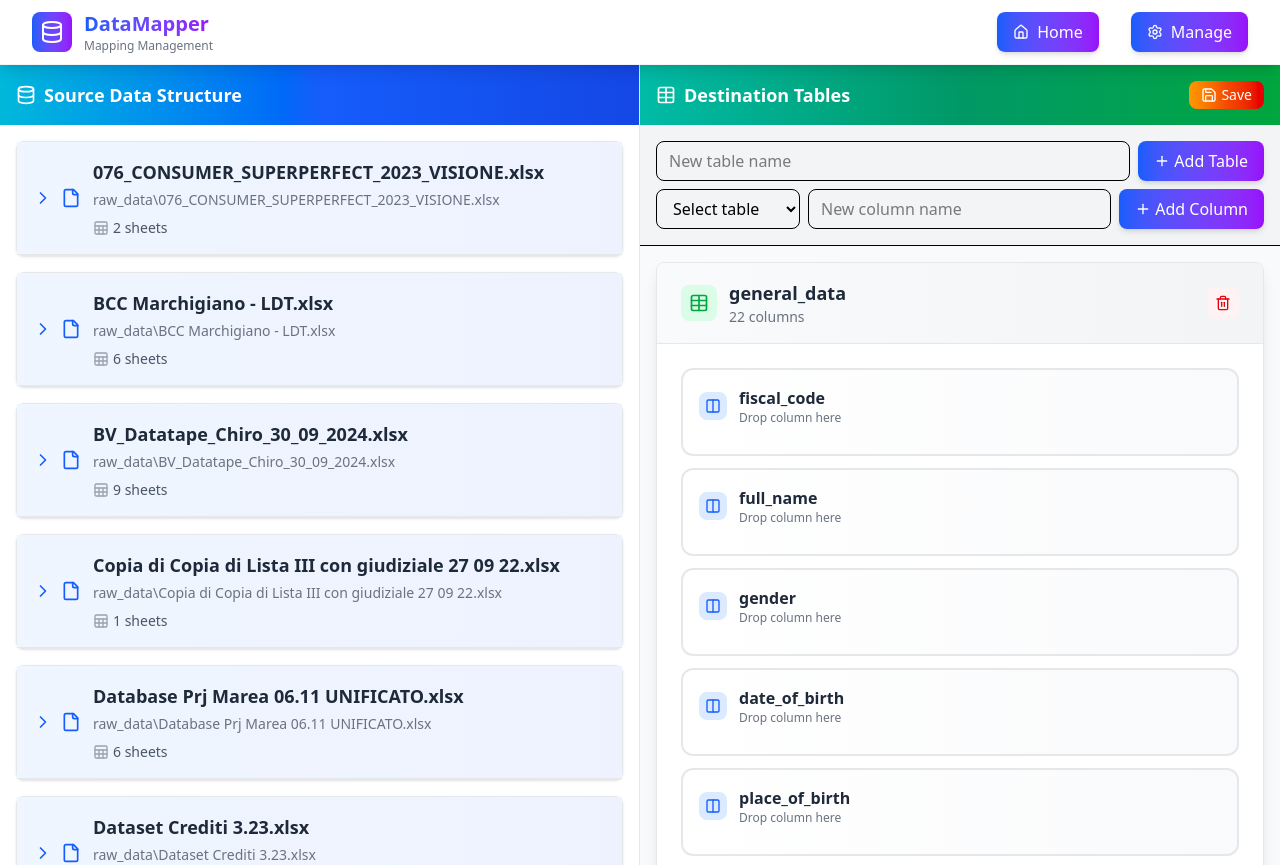
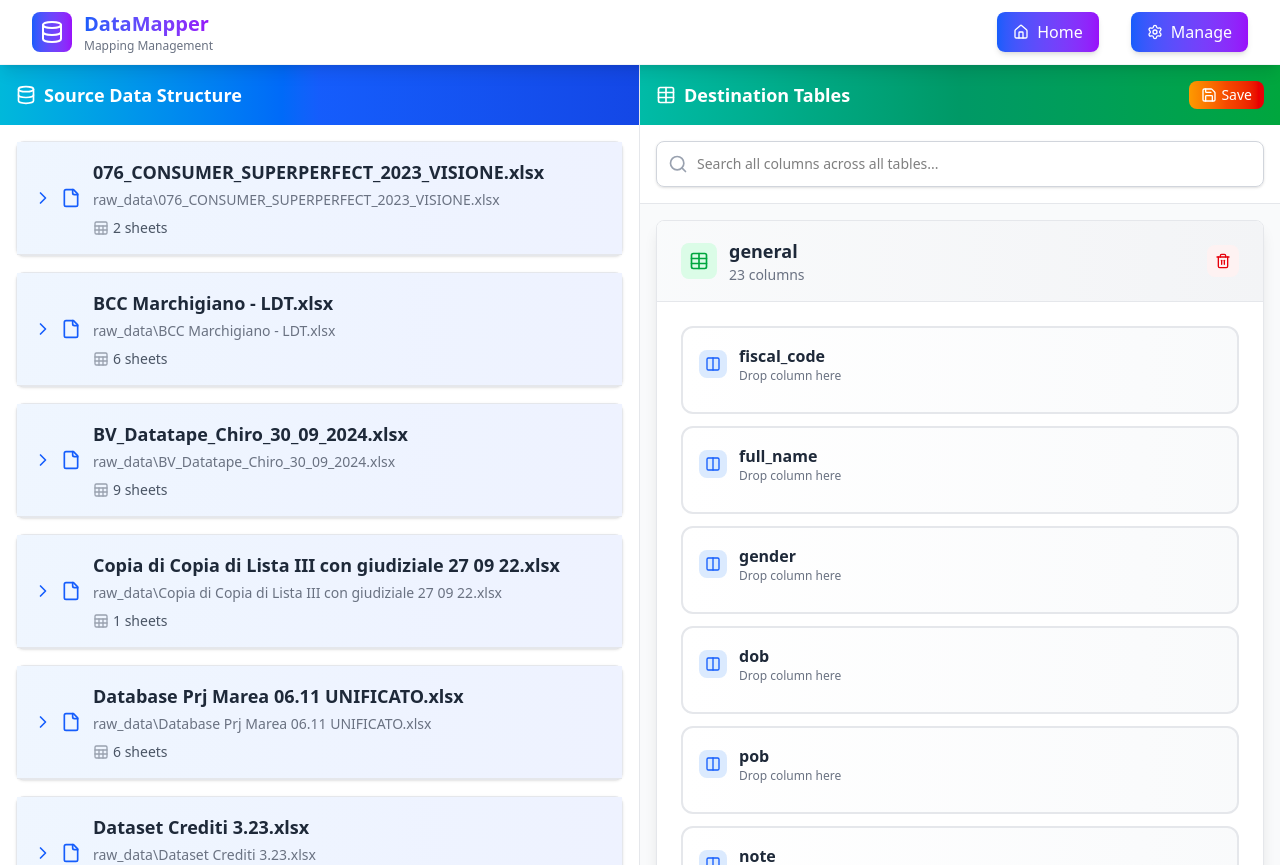
Before and after one commit to hiennm99/massive-source-mapping, a React (Vite) app: page / in a window 1280 px wide. Built offline with nearby package versions, Linux system fonts and the light colour scheme.

Commit message:
add search column

```diff
--- a/src/components/JsonMapperVisualizer.tsx
+++ b/src/components/JsonMapperVisualizer.tsx
@@ -1,6 +1,6 @@
 import React, {useState, useCallback} from 'react';
-import { ChevronRight, ChevronDown, Table, Database, Plus, Trash2, File, Sheet, Columns, Check, Loader2, Save } from 'lucide-react';
-import SchannedSchema from'../data/scanned_schema.json'
+import { ChevronRight, ChevronDown, Table, Database, Trash2, File, Sheet, Columns, Check, Loader2, Save, Search, X  } from 'lucide-react';
+import ScannedSchema from'../data/scanned_schema.json'
 import Navbar from "./Navbar.tsx";
 import { saveMappingExport } from "../services/mappingExportService2.tsx";
 
@@ -43,30 +43,64 @@ interface ColumnMapping {
 const JsonMapperVisualizer: React.FC = () => {
     // eslint-disable-next-line @typescript-eslint/ban-ts-comment
     // @ts-expect-error
-    const [jsonData] = useState<FileData[]>(SchannedSchema);
+    const [jsonData] = useState<FileData[]>(ScannedSchema);
 
     const [expandedNodes, setExpandedNodes] = useState<Set<string>>(new Set());
     const [destinationTables, setDestinationTables] = useState<DestinationTable[]>([
         {
             id: 'general_data_table',
-            name: 'general_data',
+            name: 'general',
             columns: [
-                'fiscal_code', 'full_name', 'gender', 'date_of_birth', 'place_of_birth', 'note',
+                'fiscal_code',
+                'full_name', 'gender', 'dob', 'pob', 'note',
+                'country', 'postcode', 'region', 'province', 'city', 'address', 'vat_number',
+                'phone_number', 'email', 'bank_abi', 'bank_cab', 'account_number',
+                'borrower_ndg', 'gbv', 'dbt_date', 'originator', 'credit_type'
+            ]
+        },
+        {
+            id: 'guarantee_data_table',
+            name: 'guarantee',
+            columns: [
+                'guarantee_fiscal_code',
+                'full_name', 'gender', 'dob', 'pob', 'note',
                 'country', 'postcode', 'region', 'province', 'city', 'address',
-                'phone_number', 'email', 'bank_abi', 'bank_cab', 'account_number',
-                'joint_fc', 'guarantor_fc', 'erede_fc', 'other_fc', 'possible_guarantor_fc'
+                'phone_number', 'email', 'bank_abi', 'bank_cab', 'account_number', 'vat_number',
+                'main_borrower_ndg', 'guarantee_ndg', 'guarantee_type', 'guarantee limit'
+            ]
+        },
+        {
+            id: 'join_borrower_table',
+            name: 'join_borrower',
+            columns: [
+                'join_borrower_fiscal_code',
+                'full_name', 'gender', 'dob', 'pob', 'note',
+                'country', 'postcode', 'region', 'province', 'city', 'address',
+                'phone_number', 'email', 'bank_abi', 'bank_cab', 'account_number', 'vat_number',
+                'main_borrower_ndg', 'join_borrower_ndg'
+            ]
+        },
+        {
+            id: 'asset_table',
+            name: 'asset',
+            columns: [
+                'asset_id', 'ndg', 'type', 'last_evaluation_amount', 'last_evaluation_date',
+                'country', 'postcode', 'region', 'province', 'city', 'address',
+                'sheet', 'particle', 'sub', 'category', 'square_meter', 'vain'
             ]
         }
     ]);
     const [mappings, setMappings] = useState<ColumnMapping[]>([]);
     const [draggedItem, setDraggedItem] = useState<SourceColumn | null>(null);
-    const [newTableName, setNewTableName] = useState<string>('');
-    const [newColumnName, setNewColumnName] = useState<string>('');
-    const [selectedTableId, setSelectedTableId] = useState<string>('');
+    // const [newTableName, setNewTableName] = useState<string>('');
+    // const [newColumnName, setNewColumnName] = useState<string>('');
+    // const [selectedTableId, ] = useState<string>('');
 
     // Export states
     const [isExporting, setIsExporting] = useState(false);
     const [exportMessage, setExportMessage] = useState<string>('');
+    // Global filter for all tables
+    const [globalFilter, setGlobalFilter] = useState<string>('');
 
     // Helper function to check if a column is mapped
     const isColumnMapped = useCallback((fileName: string, sheetName: string, columnName: string): boolean => {
@@ -85,6 +119,19 @@ const JsonMapperVisualizer: React.FC = () => {
             mapping.source.value === columnName
         ).length;
     }, [mappings]);
+
+    // Filter columns based on global search term
+
+    const getFilteredColumns = useCallback((table: DestinationTable): string[] => {
+        if (!globalFilter.trim()) {
+            return table.columns;
+        }
+
+        return table.columns.filter(column =>
+            column.toLowerCase().includes(globalFilter.toLowerCase())
+        );
+
+    }, [globalFilter]);
 
     const toggleNode = useCallback((path: string): void => {
         setExpandedNodes(prev => {
@@ -132,30 +179,30 @@ const JsonMapperVisualizer: React.FC = () => {
         setMappings(prev => prev.filter(m => m.id !== mappingId));
     }, []);
 
-    const addTable = useCallback((): void => {
-        if (newTableName.trim()) {
-            const newTable: DestinationTable = {
-                id: Date.now().toString(),
-                name: newTableName.trim(),
-                columns: []
-            };
-            setDestinationTables(prev => [...prev, newTable]);
-            setNewTableName('');
-        }
-    }, [newTableName]);
-
-    const addColumn = useCallback((): void => {
-        if (newColumnName.trim() && selectedTableId) {
-            setDestinationTables(prev =>
-                prev.map(table =>
-                    table.id === selectedTableId
-                        ? { ...table, columns: [...table.columns, newColumnName.trim()] }
-                        : table
-                )
-            );
-            setNewColumnName('');
-        }
-    }, [newColumnName, selectedTableId]);
+    // const addTable = useCallback((): void => {
+    //     if (newTableName.trim()) {
+    //         const newTable: DestinationTable = {
+    //             id: Date.now().toString(),
+    //             name: newTableName.trim(),
+    //             columns: []
+    //         };
+    //         setDestinationTables(prev => [...prev, newTable]);
+    //         setNewTableName('');
+    //     }
+    // }, [newTableName]);
+    //
+    // const addColumn = useCallback((): void => {
+    //     if (newColumnName.trim() && selectedTableId) {
+    //         setDestinationTables(prev =>
+    //             prev.map(table =>
+    //                 table.id === selectedTableId
+    //                     ? { ...table, columns: [...table.columns, newColumnName.trim()] }
+    //                     : table
+    //             )
+    //         );
+    //         setNewColumnName('');
+    //     }
+    // }, [newColumnName, selectedTableId]);
 
     const removeTable = useCallback((tableId: string): void => {
         const tableToRemove = destinationTables.find(table => table.id === tableId);
@@ -199,7 +246,6 @@ const JsonMapperVisualizer: React.FC = () => {
             const timestamp = new Date().toLocaleString('vi-VN');
             const exportName = `Mapping Export - ${timestamp}`;
 
-            // Chuẩn bị data cho Backend
             const mappingData = {
                 name: exportName,
                 mappings: mappings,
@@ -470,7 +516,7 @@ const JsonMapperVisualizer: React.FC = () => {
                         <button
                             onClick={exportMappings}
                             disabled={isExporting}
-                            className="bg-gradient-to-r from-amber-500 via-orange-600 to-red-600 text-white hover:from-amber-600 hover:via-orange-700 hover:to-red-700 hover:bg-white/30 disabled:opacity-50 disabled:cursor-not-allowed px-3 py-1 rounded text-sm flex items-center transition-colors rounded-lg"
+                            className="bg-gradient-to-r from-amber-500 via-orange-600 to-red-600 text-white hover:from-amber-600 hover:via-orange-700 hover:to-red-700 hover:bg-white/30 disabled:opacity-50 disabled:cursor-not-allowed px-3 py-1 text-sm flex items-center transition-colors rounded-lg"
                         >
                             {isExporting ? (
                                 <Loader2 className="w-4 h-4 mr-1 animate-spin" />
@@ -481,54 +527,91 @@ const JsonMapperVisualizer: React.FC = () => {
                         </button>
                     </div>
 
-                    {/* Add Table Form */}
-                    <div className="bg-gray-100 p-4 border-b">
-                        <div className="flex gap-2 mb-2">
+                    {/* Global Search Filter */}
+                    <div className="bg-white border-b border-gray-200 p-4">
+                        <div className="relative">
+                            <div className="absolute inset-y-0 left-0 pl-3 flex items-center pointer-events-none">
+                                <Search className="h-5 w-5 text-gray-400" />
+                            </div>
                             <input
                                 type="text"
-                                placeholder="New table name"
-                                value={newTableName}
-                                onChange={(e) => setNewTableName(e.target.value)}
-                                className="flex-1 px-3 py-1 border rounded-lg focus:outline-none focus:ring-2 focus:ring-blue-500"
+                                placeholder="Search all columns across all tables..."
+                                value={globalFilter}
+                                onChange={(e) => setGlobalFilter(e.target.value)}
+                                className="block w-full pl-10 pr-10 py-3 border border-gray-300 rounded-lg focus:ring-2 focus:ring-blue-500 focus:border-blue-500 text-sm shadow-sm"
                             />
+                            {globalFilter && (
                                 <button
-                                onClick={addTable}
-                                className="flex items-center space-x-2 bg-gradient-to-r from-blue-600 to-purple-600 text-white px-4 py-2 rounded-lg shadow-md hover:shadow-lg transform hover:scale-105 transition-all duration-200"
+                                    onClick={() => setGlobalFilter('')}
+                                    className="absolute inset-y-0 right-0 pr-3 flex items-center hover:text-gray-700"
                                 >
-                                <Plus className="w-4 h-4 mr-1" />
-                                Add Table
+                                    <X className="h-5 w-5 text-gray-400 hover:text-gray-600" />
                                 </button>
+                            )}
                         </div>
-                        <div className="flex gap-2">
-                            <select
-                                value={selectedTableId}
-                                onChange={(e) => setSelectedTableId(e.target.value)}
-                                className="px-3 py-1 border rounded-lg focus:outline-none focus:ring-2 focus:ring-blue-500"
-                            >
-                                <option value="">Select table</option>
-                                {destinationTables.map(table => (
-                                    <option key={table.id} value={table.id}>{table.name}</option>
-                                ))}
-                            </select>
-                            <input
-                                type="text"
-                                placeholder="New column name"
-                                value={newColumnName}
-                                onChange={(e) => setNewColumnName(e.target.value)}
-                                className="flex-1 px-3 py-1 border rounded-lg focus:outline-none focus:ring-2 focus:ring-blue-500"
-                            />
-                            <button
-                                onClick={addColumn}
-                                className="flex items-center space-x-2 bg-gradient-to-r from-blue-600 to-purple-600 text-white px-4 py-2 rounded-lg shadow-md hover:shadow-lg transform hover:scale-105 transition-all duration-200"
-                            >
-                                <Plus className="w-4 h-4 mr-1" />
-                                Add Column
-                            </button>
+                        {globalFilter && (
+                            <div className="mt-2 text-sm text-gray-600">
+                                Searching for: <span className="font-medium text-blue-600">"{globalFilter}"</span>
                             </div>
+                        )}
                     </div>
 
+                    {/* Add Table Form */}
+                    {/*<div className="bg-gray-100 p-4 border-b">*/}
+                    {/*    <div className="flex gap-2 mb-2">*/}
+                    {/*        <input*/}
+                    {/*            type="text"*/}
+                    {/*            placeholder="New table name"*/}
+                    {/*            value={newTableName}*/}
+                    {/*            onChange={(e) => setNewTableName(e.target.value)}*/}
+                    {/*            className="flex-1 px-3 py-1 border rounded-lg focus:outline-none focus:ring-2 focus:ring-blue-500"*/}
+                    {/*        />*/}
+                    {/*        <button*/}
+                    {/*            onClick={addTable}*/}
+                    {/*            className="flex items-center space-x-2 bg-gradient-to-r from-blue-600 to-purple-600 text-white px-4 py-2 rounded-lg shadow-md hover:shadow-lg transform hover:scale-105 transition-all duration-200"*/}
+                    {/*        >*/}
+                    {/*            <Plus className="w-4 h-4 mr-1" />*/}
+                    {/*            Add Table*/}
+                    {/*        </button>*/}
+                    {/*    </div>*/}
+                    {/*    <div className="flex gap-2">*/}
+                    {/*        <select*/}
+                    {/*            value={selectedTableId}*/}
+                    {/*            onChange={(e) => setSelectedTableId(e.target.value)}*/}
+                    {/*            className="px-3 py-1 border rounded-lg focus:outline-none focus:ring-2 focus:ring-blue-500"*/}
+                    {/*        >*/}
+                    {/*            <option value="">Select table</option>*/}
+                    {/*            {destinationTables.map(table => (*/}
+                    {/*                <option key={table.id} value={table.id}>{table.name}</option>*/}
+                    {/*            ))}*/}
+                    {/*        </select>*/}
+                    {/*        <input*/}
+                    {/*            type="text"*/}
+                    {/*            placeholder="New column name"*/}
+                    {/*            value={newColumnName}*/}
+                    {/*            onChange={(e) => setNewColumnName(e.target.value)}*/}
+                    {/*            className="flex-1 px-3 py-1 border rounded-lg focus:outline-none focus:ring-2 focus:ring-blue-500"*/}
+                    {/*        />*/}
+                    {/*        <button*/}
+                    {/*            onClick={addColumn}*/}
+                    {/*            className="flex items-center space-x-2 bg-gradient-to-r from-blue-600 to-purple-600 text-white px-4 py-2 rounded-lg shadow-md hover:shadow-lg transform hover:scale-105 transition-all duration-200"*/}
+                    {/*        >*/}
+                    {/*            <Plus className="w-4 h-4 mr-1" />*/}
+                    {/*            Add Column*/}
+                    {/*        </button>*/}
+                    {/*    </div>*/}
+                    {/*</div>*/}
+
                     <div className="flex-1 overflow-auto p-4">
-                        {destinationTables.map(table => (
+                        {destinationTables.map(table => {
+                            const filteredColumns = getFilteredColumns(table);
+
+                            // Hide table completely if no columns match the filter
+                            if (globalFilter && filteredColumns.length === 0) {
+                                return null;
+                            }
+
+                            return (
                                 <div key={table.id} className="mb-6 bg-white rounded-lg shadow-lg border border-gray-200 overflow-hidden">
                                     {/* Table Header */}
                                     <div className="bg-gradient-to-r from-gray-50 to-gray-100 px-6 py-4 border-b border-gray-200">
@@ -540,7 +623,15 @@ const JsonMapperVisualizer: React.FC = () => {
                                                 <div>
                                                     <h3 className="font-semibold text-gray-800 text-lg">{table.name}</h3>
                                                     <p className="text-sm text-gray-500">
+                                                        {globalFilter && filteredColumns.length !== table.columns.length ? (
+                                                            <>
+                                                                {filteredColumns.length} of {table.columns.length} columns matching "{globalFilter}"
+                                                            </>
+                                                        ) : (
+                                                            <>
                                                                 {table.columns.length} {table.columns.length === 1 ? 'column' : 'columns'}
+                                                            </>
+                                                        )}
                                                     </p>
                                                 </div>
                                             </div>
@@ -564,9 +655,17 @@ const JsonMapperVisualizer: React.FC = () => {
                                                 <div className="text-gray-500 font-medium mb-1">No columns defined</div>
                                                 <div className="text-sm text-gray-400">Add columns using the form above</div>
                                             </div>
+                                        ) : filteredColumns.length === 0 && globalFilter ? (
+                                            <div className="text-center py-8">
+                                                <div className="bg-gray-100 rounded-full w-16 h-16 flex items-center justify-center mx-auto mb-4">
+                                                    <Search className="w-8 h-8 text-gray-400" />
+                                                </div>
+                                                <div className="text-gray-500 font-medium mb-1">No matching columns in {table.name}</div>
+                                                <div className="text-sm text-gray-400">No columns match "{globalFilter}" in this table</div>
+                                            </div>
                                         ) : (
                                             <div className="space-y-3">
-                                            {table.columns.map((column, index) => {
+                                                {filteredColumns.map((column, index) => {
                                                     const columnMappings = mappings.filter(m =>
                                                         m.destination.table === table.name && m.destination.column === column
                                                     );
@@ -640,7 +739,8 @@ const JsonMapperVisualizer: React.FC = () => {
                                         )}
                                     </div>
                                 </div>
-                        ))}
+                            );
+                        })}
 
                         {/* Empty state for no tables */}
                         {destinationTables.length === 0 && (
--- a/src/services/mappingExportService.tsx
+++ b/src/services/mappingExportService.tsx
@@ -3,8 +3,8 @@ import { toast } from 'sonner';
 
 interface MappingExportData {
     name: string;
-    mappings: any;
-    destination_tables: any;
+    mappings: [];
+    destination_tables: [];
 }
 
 interface AirtableRecord {
@@ -48,7 +48,7 @@ const validateConfig = (): void => {
     }
 };
 
-export const saveMappingExport = async (data: MappingExportData): Promise<any> => {
+export const saveMappingExport = async (data: MappingExportData): Promise<unknown> => {
     try {
         validateConfig();
 
@@ -95,7 +95,7 @@ export const saveMappingExport = async (data: MappingExportData): Promise<any> =
     }
 };
 
-export const getMappingExports = async (): Promise<any[]> => {
+export const getMappingExports = async (): Promise<unknown[]> => {
     try {
         validateConfig();
 
```
Also changed, not shown: qodana.yaml (added, +41 -0 lines). Lines whose indentation alone changed are shown as unchanged.
